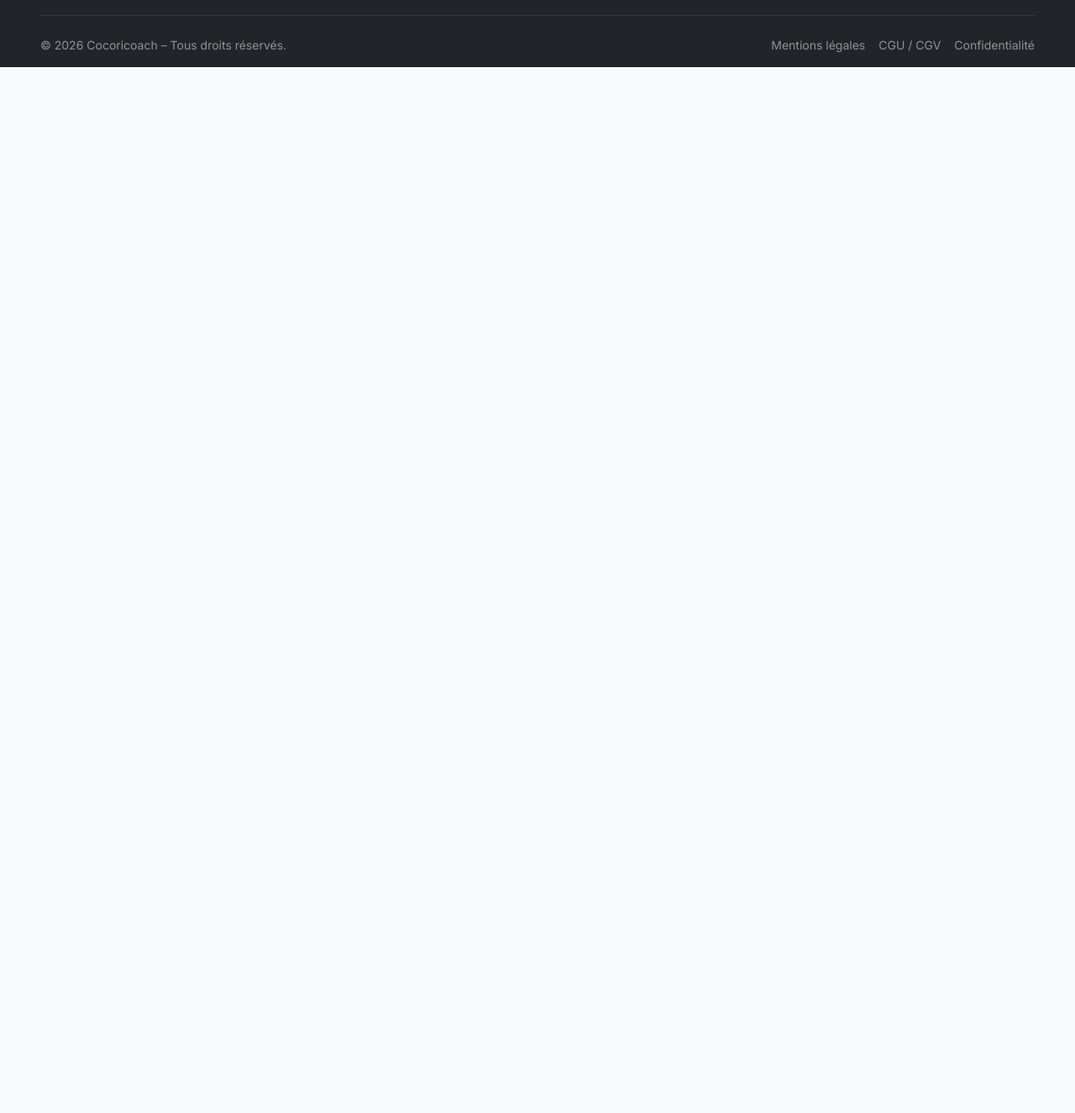
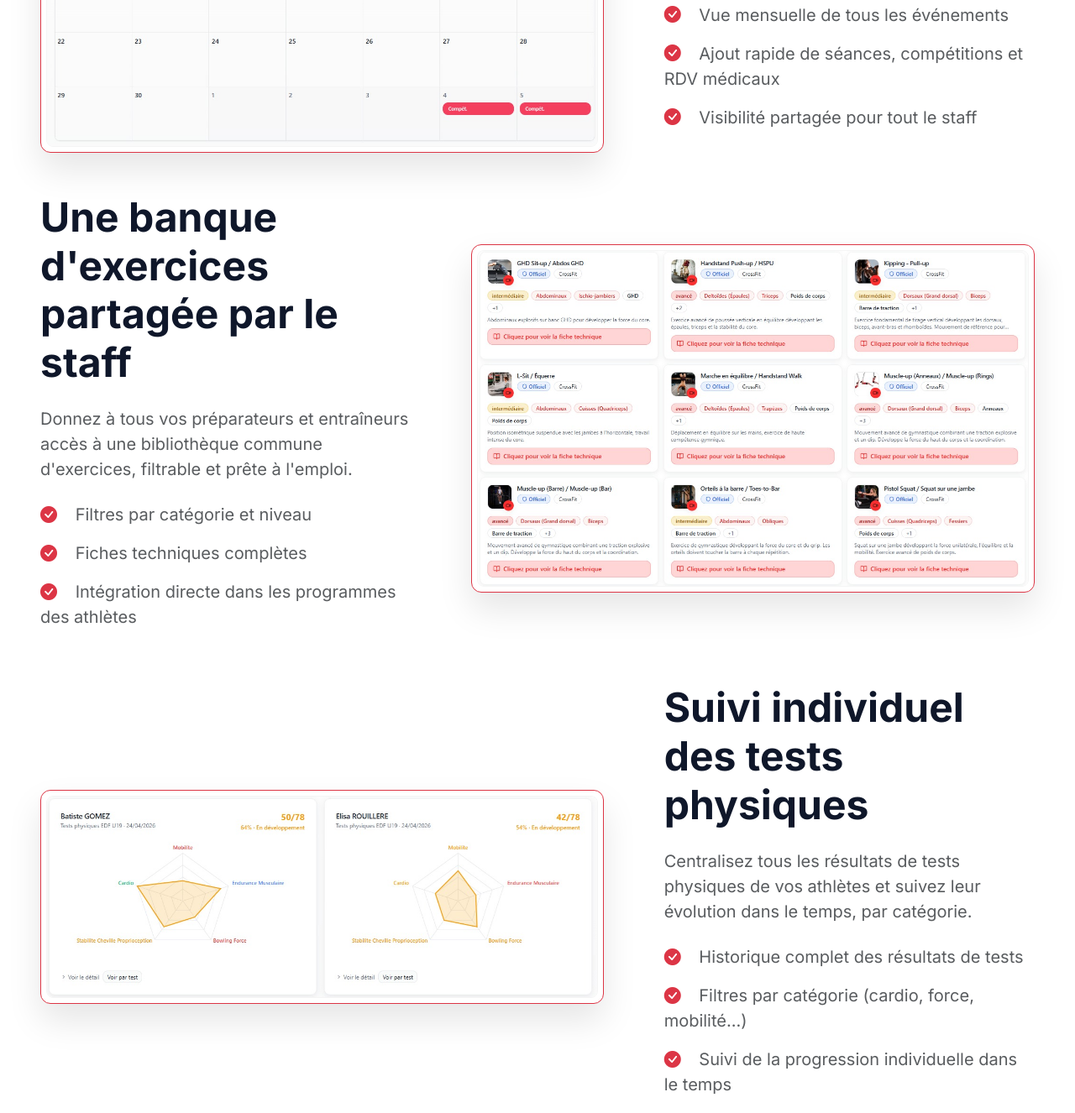
Before and after one commit to mob455135-crypto/Site_cocoricoach, a plain HTML site: page page-cocoricoach-club.html in a window 1280 px wide. Shown: the part 2276-3602 px from the top of the page at 84% size. Before the commit the page ends 2356 px from the top, so only its background shows below. Drawn offline with nearby package versions, Linux system fonts and the light colour scheme.

Commit message:
Update page-cocoricoach-club.html
Updated the structure and content of several sections, including the addition of a collective calendar and exercise bank.

```diff
--- a/page-cocoricoach-club.html
+++ b/page-cocoricoach-club.html
@@ -94,8 +94,8 @@
           </div>
         </div>
 
-        <!-- BLOC 3 — Radar comparatif (NOUVEAU) -->
-        <div class="row align-items-center g-5">
+        <!-- BLOC 3 — Radar comparatif -->
+        <div class="row align-items-center g-5 mb-5">
           <div class="col-xl-5 col-lg-6 pe-xl-5" data-aos="fade-right">
             <h2 class="display-5 fw-bold text-primary-dark mb-4">Comparez vos athlètes en un coup d'œil</h2>
             <p class="fs-5 text-muted mb-4">
@@ -110,6 +110,66 @@
           <div class="col-xl-7 col-lg-6" data-aos="fade-left">
             <div class="dashboard-mockup border-danger">
               <img src="Images/radar-comparatif.jpg" class="img-fluid" alt="Radar Comparatif Athlètes"/>
+            </div>
+          </div>
+        </div>
+
+        <!-- BLOC 4 — Calendrier collectif -->
+        <div class="row align-items-center g-5 flex-lg-row-reverse mb-5">
+          <div class="col-xl-5 col-lg-6 ps-xl-5" data-aos="fade-left">
+            <h2 class="display-5 fw-bold text-primary-dark mb-4">Calendrier collectif du club</h2>
+            <p class="fs-5 text-muted mb-4">
+              Centralisez tous les événements du club : entraînements, compétitions, rendez-vous médicaux et réunions de staff sur un seul calendrier partagé.
+            </p>
+            <ul class="list-unstyled fs-5 text-muted">
+              <li class="mb-3"><i class="bi bi-check-circle-fill text-danger me-3"></i> Vue mensuelle de tous les événements</li>
+              <li class="mb-3"><i class="bi bi-check-circle-fill text-danger me-3"></i> Ajout rapide de séances, compétitions et RDV médicaux</li>
+              <li><i class="bi bi-check-circle-fill text-danger me-3"></i> Visibilité partagée pour tout le staff</li>
+            </ul>
+          </div>
+          <div class="col-xl-7 col-lg-6" data-aos="fade-right">
+            <div class="dashboard-mockup border-danger">
+              <img src="Images/calendrier.jpg" class="img-fluid" alt="Calendrier collectif Club"/>
+            </div>
+          </div>
+        </div>
+
+        <!-- BLOC 5 — Banque d'exercices -->
+        <div class="row align-items-center g-5 mb-5">
+          <div class="col-xl-5 col-lg-6 pe-xl-5" data-aos="fade-right">
+            <h2 class="display-5 fw-bold text-primary-dark mb-4">Une banque d'exercices partagée par le staff</h2>
+            <p class="fs-5 text-muted mb-4">
+              Donnez à tous vos préparateurs et entraîneurs accès à une bibliothèque commune d'exercices, filtrable et prête à l'emploi.
+            </p>
+            <ul class="list-unstyled fs-5 text-muted">
+              <li class="mb-3"><i class="bi bi-check-circle-fill text-danger me-3"></i> Filtres par catégorie et niveau</li>
+              <li class="mb-3"><i class="bi bi-check-circle-fill text-danger me-3"></i> Fiches techniques complètes</li>
+              <li><i class="bi bi-check-circle-fill text-danger me-3"></i> Intégration directe dans les programmes des athlètes</li>
+            </ul>
+          </div>
+          <div class="col-xl-7 col-lg-6" data-aos="fade-left">
+            <div class="dashboard-mockup border-danger">
+              <img src="Images/bibliotheque-exercices.jpg" class="img-fluid" alt="Banque d'exercices Club"/>
+            </div>
+          </div>
+        </div>
+
+        <!-- BLOC 6 — Tests & Progression -->
+        <div class="row align-items-center g-5 flex-lg-row-reverse">
+          <div class="col-xl-5 col-lg-6 ps-xl-5" data-aos="fade-left">
+            <h2 class="display-5 fw-bold text-primary-dark mb-4">Suivi individuel des tests physiques</h2>
+            <p class="fs-5 text-muted mb-4">
+              Centralisez tous les résultats de tests physiques de vos athlètes et suivez leur évolution dans le temps, par catégorie.
+            </p>
+            <ul class="list-unstyled fs-5 text-muted">
+              <li class="mb-3"><i class="bi bi-check-circle-fill text-danger me-3"></i> Historique complet des résultats de tests</li>
+              <li class="mb-3"><i class="bi bi-check-circle-fill text-danger me-3"></i> Filtres par catégorie (cardio, force, mobilité...)</li>
+              <li><i class="bi bi-check-circle-fill text-danger me-3"></i> Suivi de la progression individuelle dans le temps</li>
+            </ul>
+          </div>
+          <div class="col-xl-7 col-lg-6" data-aos="fade-right">
+            <div class="dashboard-mockup border-danger">
+              <img src="Images/tests-progression.jpg" class="img-fluid" alt="Tests et Progression Club"/>
             </div>
           </div>
         </div>
```
